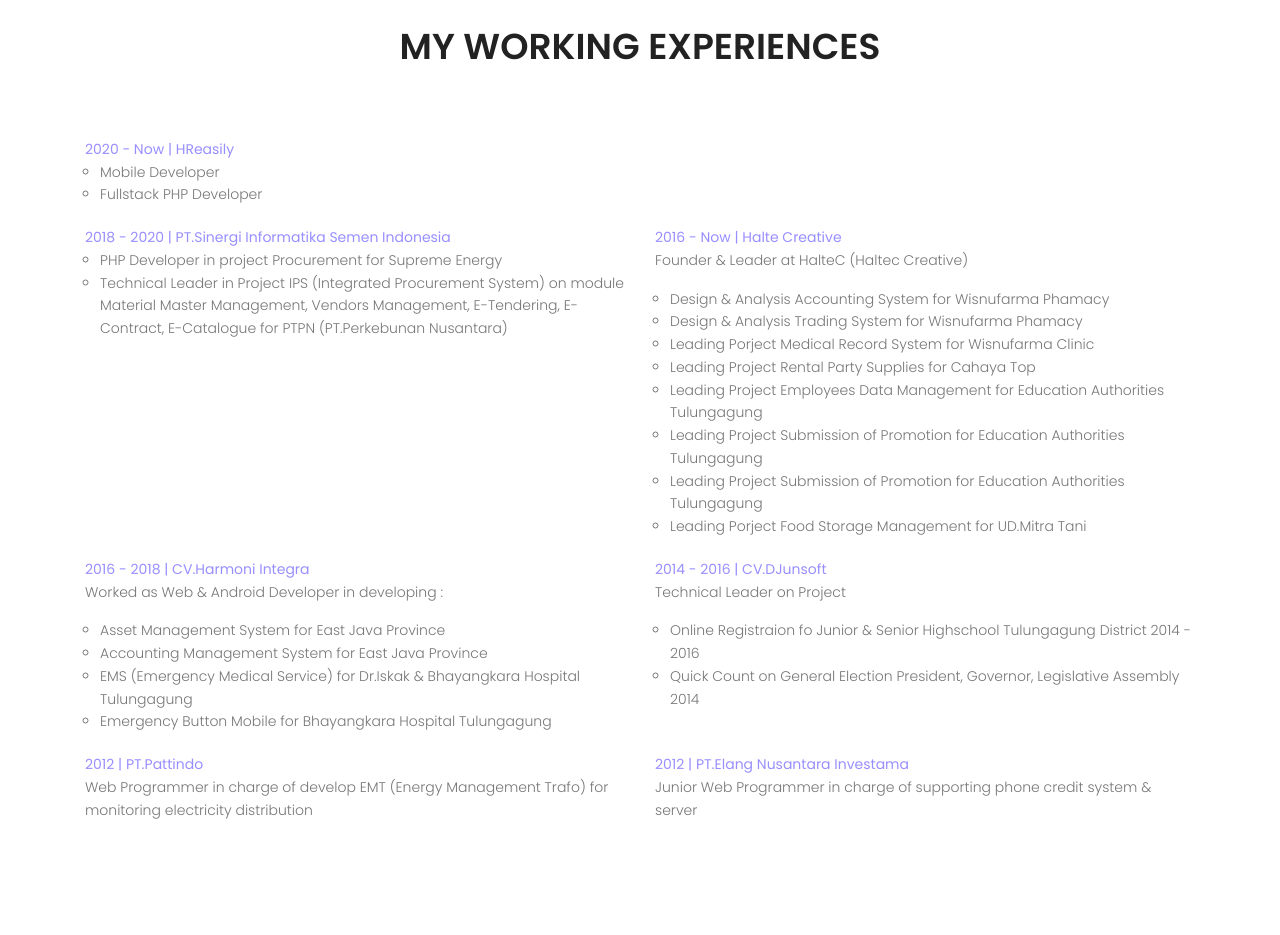
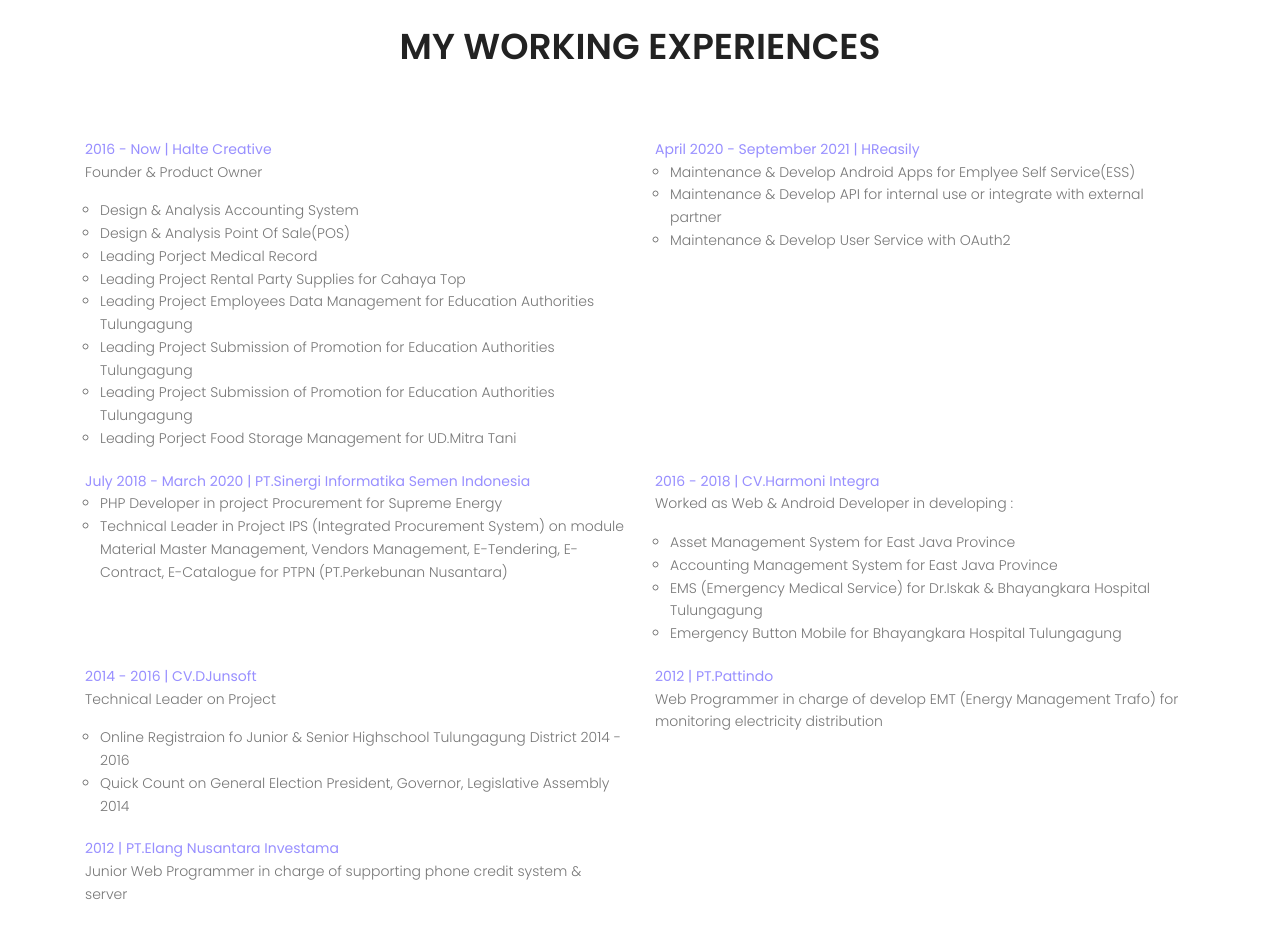
Before and after one commit to pulsenoid/yuan, a plain HTML site: page index.html in a window 1280 px wide. Shown: the part 2640-3575 px from the top of the page. Drawn offline with nearby package versions, Linux system fonts and the light colour scheme; some packages are replaced by stand-ins of ours.

Commit message:
Update index.html

```diff
--- a/index.html
+++ b/index.html
@@ -196,32 +196,33 @@
 					</div>
 				</div>
 				<div class="row">
-					<div class="col-md-12 mb-20">
-						<b>2020 - Now | HReasily</b>
-						<ul>
-							<li>Mobile Developer</li>
-							<li>Fullstack PHP Developer</li>
-						</ul>
-					</div>
-					<div class="col-md-6 mb-20">
-						<b>2018 - 2020 | PT.Sinergi Informatika Semen Indonesia</b>
-						<ul>
-							<li>PHP Developer in project Procurement for Supreme Energy</li>
-							<li>Technical Leader in Project IPS (Integrated Procurement System) on module Material Master Management, Vendors Management, E-Tendering, E-Contract, E-Catalogue for PTPN (PT.Perkebunan Nusantara)</li>
-						</ul>
-					</div>
 					<div class="col-md-6 mb-20">
 						<b>2016 - Now | Halte Creative</b>
-						<p>Founder & Leader at HalteC (Haltec Creative)</p>
+						<p>Founder & Product Owner</p>
 						<ul>
-							<li>Design & Analysis Accounting System for Wisnufarma Phamacy</li>
-							<li>Design & Analysis Trading System for Wisnufarma Phamacy</li>
-							<li>Leading Porject Medical Record System for Wisnufarma Clinic</li>
+							<li>Design & Analysis Accounting System</li>
+							<li>Design & Analysis Point Of Sale(POS)</li>
+							<li>Leading Porject Medical Record</li>
 							<li>Leading Project Rental Party Supplies for Cahaya Top</li>
 							<li>Leading Project Employees Data Management for Education Authorities Tulungagung</li>
 							<li>Leading Project Submission of Promotion for Education Authorities Tulungagung</li>
 							<li>Leading Project Submission of Promotion for Education Authorities Tulungagung</li>
 							<li>Leading Porject Food Storage Management for UD.Mitra Tani</li>
+						</ul>
+					</div>
+					<div class="col-md-6 mb-20">
+						<b>April 2020 - September 2021 | HReasily</b>
+						<ul>
+							<li>Maintenance & Develop Android Apps for Emplyee Self Service(ESS)</li>
+							<li>Maintenance & Develop API for internal use or integrate with external partner</li>
+							<li>Maintenance & Develop User Service with OAuth2</li>
+						</ul>
+					</div>
+					<div class="col-md-6 mb-20">
+						<b>July 2018 - March 2020 | PT.Sinergi Informatika Semen Indonesia</b>
+						<ul>
+							<li>PHP Developer in project Procurement for Supreme Energy</li>
+							<li>Technical Leader in Project IPS (Integrated Procurement System) on module Material Master Management, Vendors Management, E-Tendering, E-Contract, E-Catalogue for PTPN (PT.Perkebunan Nusantara)</li>
 						</ul>
 					</div>
 					<div class="col-md-6 mb-20">
```
